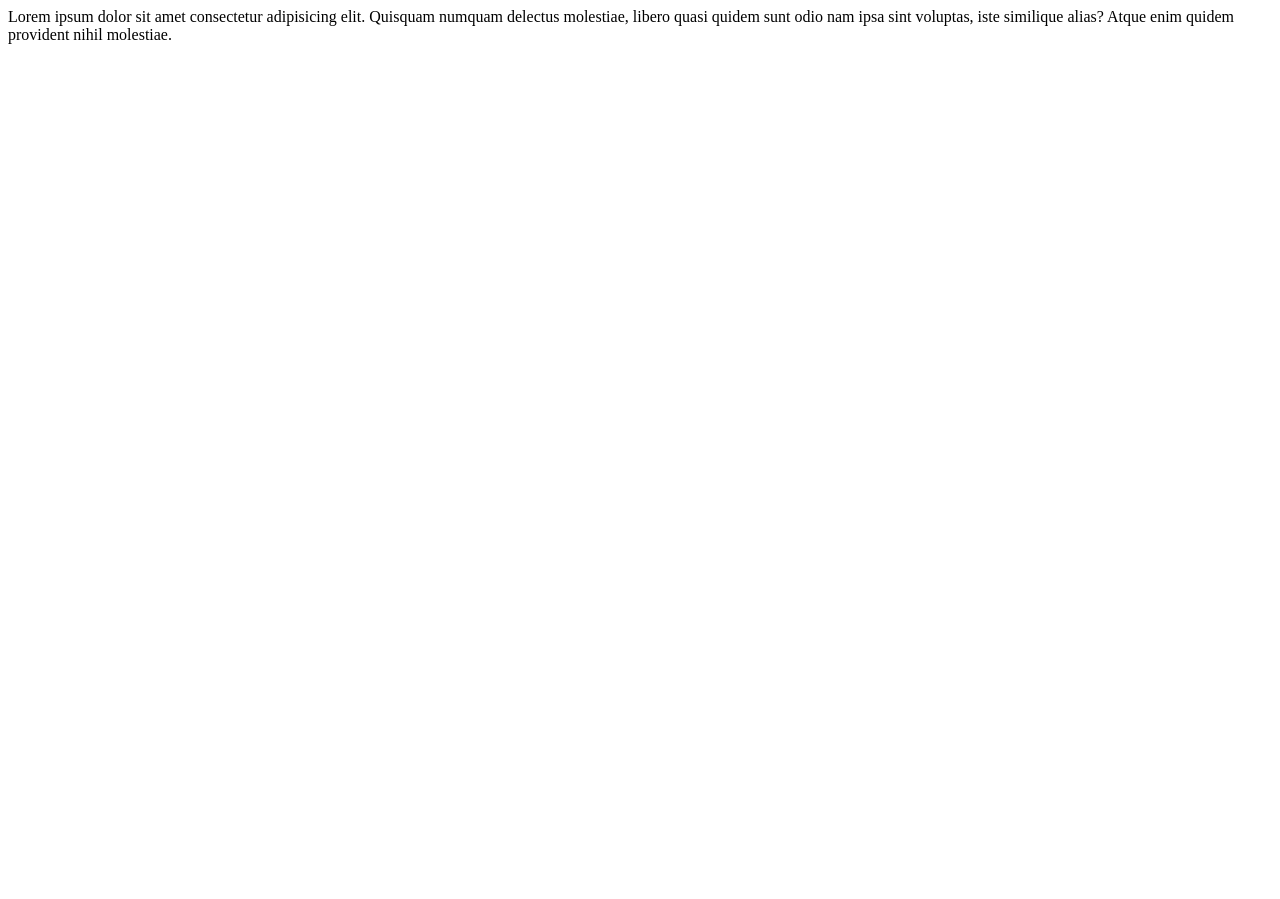
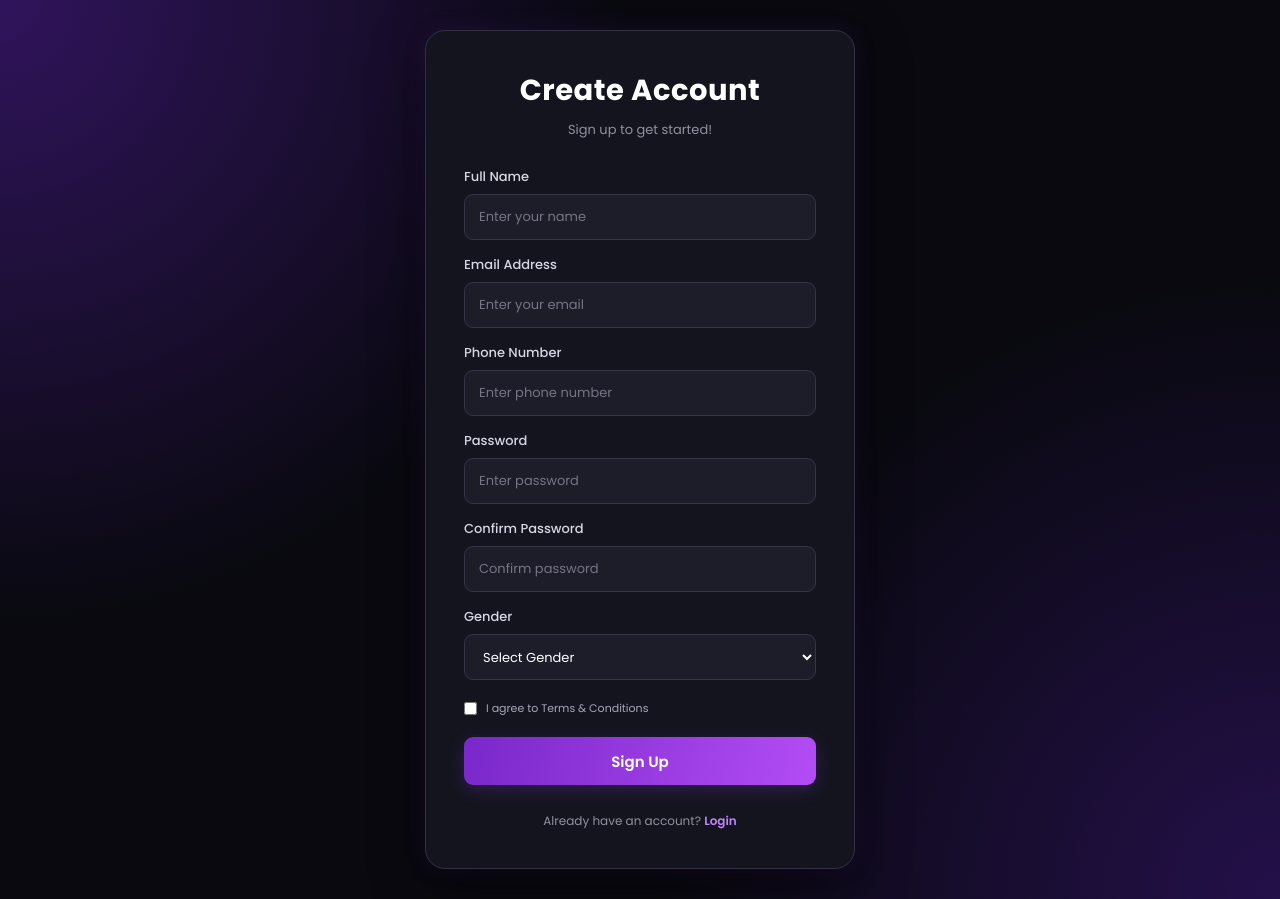
Before and after one commit to amnanasir6/1st-Repo, a plain HTML site: page index.html in a window 1280 px wide. Before the commit the page ends 800 px from the top, so only its background shows below. Drawn offline with Linux system fonts and the light colour scheme.

Commit message:
Create signup form

```diff
--- a/index.html
+++ b/index.html
@@ -1,15 +1,55 @@
+
 <!DOCTYPE html>
-<html lang="en">
+<html>
+<head>
+    <title>Signup Form</title>
+    <link rel="stylesheet" href="style.css">
+</head>
+<body>
 
-<head>
-    <meta charset="UTF-8">
-    <meta name="viewport" content="width=device-width, initial-scale=1.0">
-    <title>Document</title>
-</head>
+<div class="container">
+    <form id="signupForm">
+        <h2>Create Account</h2>
+        <p>Sign up to get started!</p>
 
-<body>
-    Lorem ipsum dolor sit amet consectetur adipisicing elit. Quisquam numquam delectus molestiae, libero quasi quidem
-    sunt odio nam ipsa sint voluptas, iste similique alias? Atque enim quidem provident nihil molestiae.
+        <label>Full Name</label>
+        <input type="text" id="name" placeholder="Enter your name">
+
+        <label>Email Address</label>
+        <input type="email" id="email" placeholder="Enter your email">
+
+        <label>Phone Number</label>
+        <input type="tel" id="phone" placeholder="Enter phone number">
+
+        <label>Password</label>
+        <input type="password" id="password" placeholder="Enter password">
+
+        <label>Confirm Password</label>
+        <input type="password" id="confirmPassword" placeholder="Confirm password">
+
+        <label>Gender</label>
+        <select id="gender">
+            <option value="">Select Gender</option>
+            <option>Male</option>
+            <option>Female</option>
+            <option>Other</option>
+        </select>
+
+        <div class="terms">
+            <input type="checkbox" id="terms">
+            <span>I agree to Terms & Conditions</span>
+        </div>
+
+        <button type="submit">Sign Up</button>
+
+        <p id="message"></p>
+
+        <div class="login">
+            Already have an account? <a href="#">Login</a>
+        </div>
+    </form>
+</div>
+
+<script src="script.js"></script>
 </body>
-
 </html>
--- /dev/null
+++ b/style.css
@@ -0,0 +1,174 @@
+
+@import url('https://fonts.googleapis.com/css2?family=Poppins:wght@400;500;600;700&display=swap');
+
+* {
+    margin: 0;
+    padding: 0;
+    box-sizing: border-box;
+    font-family: 'Poppins', sans-serif;
+}
+
+body {
+    min-height: 100vh;
+    display: flex;
+    justify-content: center;
+    align-items: center;
+    padding: 30px 15px;
+    background:
+        radial-gradient(circle at top left, #30145c, transparent 40%),
+        radial-gradient(circle at bottom right, #24104a, transparent 40%),
+        #09090f;
+}
+
+/* Signup Card */
+
+.container {
+    width: 430px;
+    max-width: 100%;
+    padding: 38px;
+    background: #14141e;
+    border: 1px solid #343044;
+    border-radius: 20px;
+    box-shadow: 0 15px 50px rgba(0,0,0,0.6),
+                0 0 25px rgba(151,76,255,0.12);
+}
+
+/* Heading */
+
+h2 {
+    text-align: center;
+    color: #ffffff;
+    font-size: 29px;
+    font-weight: 700;
+    letter-spacing: 0.5px;
+    margin-bottom: 8px;
+}
+
+form > p {
+    text-align: center;
+    color: #92909f;
+    font-size: 13px;
+    margin-bottom: 27px;
+}
+
+/* Labels */
+
+label {
+    display: block;
+    color: #d8d5e4;
+    font-size: 13px;
+    font-weight: 500;
+    margin: 15px 0 7px;
+}
+
+/* Input Fields */
+
+input:not([type="checkbox"]), select {
+    width: 100%;
+    height: 46px;
+    padding: 0 14px;
+    background: #1d1c29;
+    border: 1px solid #393448;
+    border-radius: 9px;
+    color: #ffffff;
+    font-size: 13px;
+    outline: none;
+    transition: 0.3s ease;
+}
+
+input::placeholder {
+    color: #777487;
+}
+
+input:focus, select:focus {
+    border-color: #a855f7;
+    background: #242033;
+    box-shadow: 0 0 12px rgba(168,85,247,0.2);
+}
+
+select option {
+    background: #1d1c29;
+    color: white;
+}
+
+/* Terms */
+
+.terms {
+    display: flex;
+    align-items: center;
+    gap: 9px;
+    margin: 20px 0;
+    color: #aaa6ba;
+    font-size: 11px;
+}
+
+.terms input {
+    accent-color: #a855f7;
+    cursor: pointer;
+}
+
+/* Signup Button */
+
+button {
+    width: 100%;
+    height: 48px;
+    border: none;
+    border-radius: 9px;
+    background: linear-gradient(100deg, #7928ca, #b34cf5);
+    color: white;
+    font-size: 15px;
+    font-weight: 600;
+    cursor: pointer;
+    transition: 0.3s ease;
+    box-shadow: 0 5px 18px rgba(151,76,255,0.2);
+}
+
+button:hover {
+    background: linear-gradient(100deg, #9333ea, #c084fc);
+    transform: translateY(-2px);
+    box-shadow: 0 7px 25px rgba(168,85,247,0.4);
+}
+
+button:active {
+    transform: scale(0.98);
+}
+
+/* Message */
+
+#message {
+    margin-top: 15px;
+    font-size: 12px;
+    text-align: center;
+}
+
+/* Login */
+
+.login {
+    margin-top: 23px;
+    text-align: center;
+    color: #92909f;
+    font-size: 12px;
+}
+
+.login a {
+    color: #c084fc;
+    text-decoration: none;
+    font-weight: 600;
+}
+
+.login a:hover {
+    color: #e0b7ff;
+    text-decoration: underline;
+}
+
+/* Mobile Responsive */
+
+@media (max-width: 480px) {
+    .container {
+        padding: 27px 22px;
+    }
+
+    h2 {
+        font-size: 25px;
+    }
+}
```
Also changed, not shown: app.js (added, +50 -0 lines).
